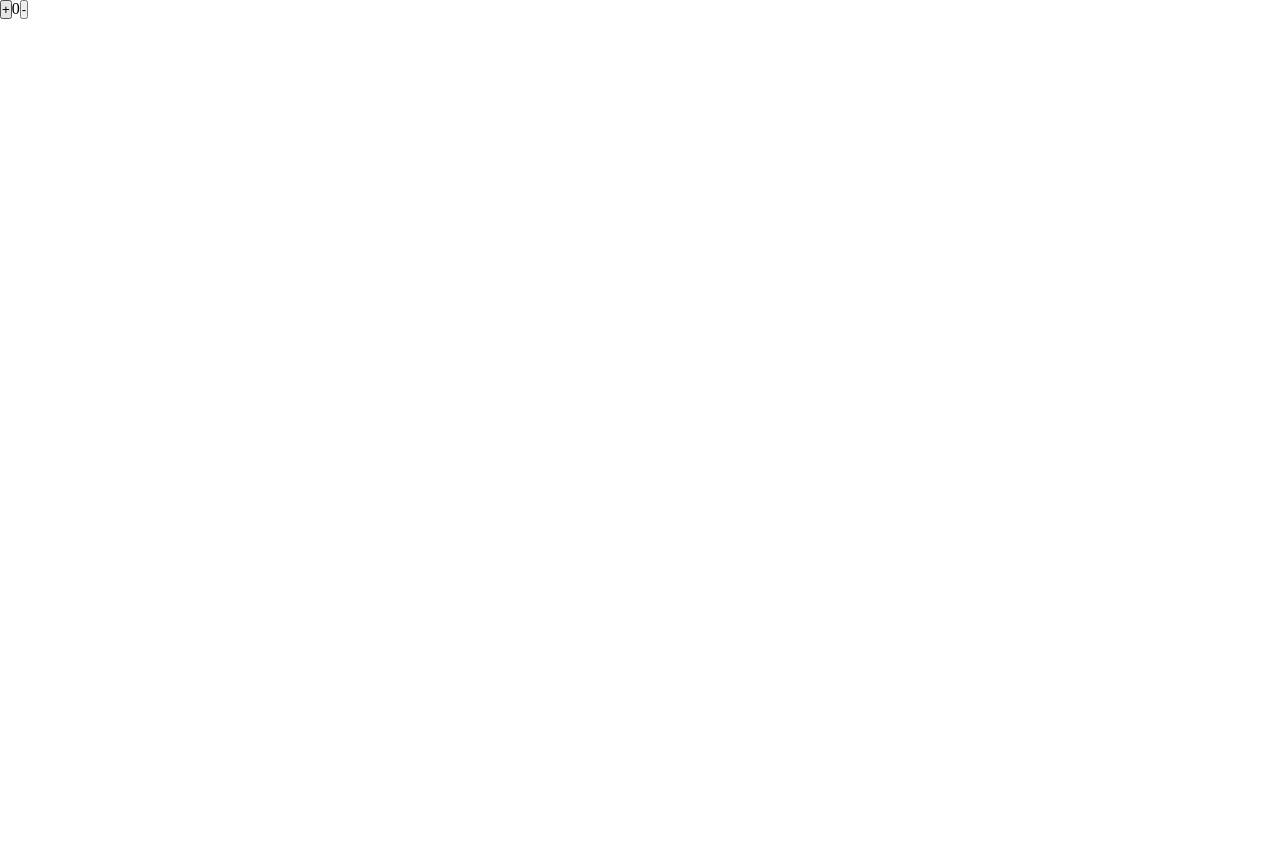
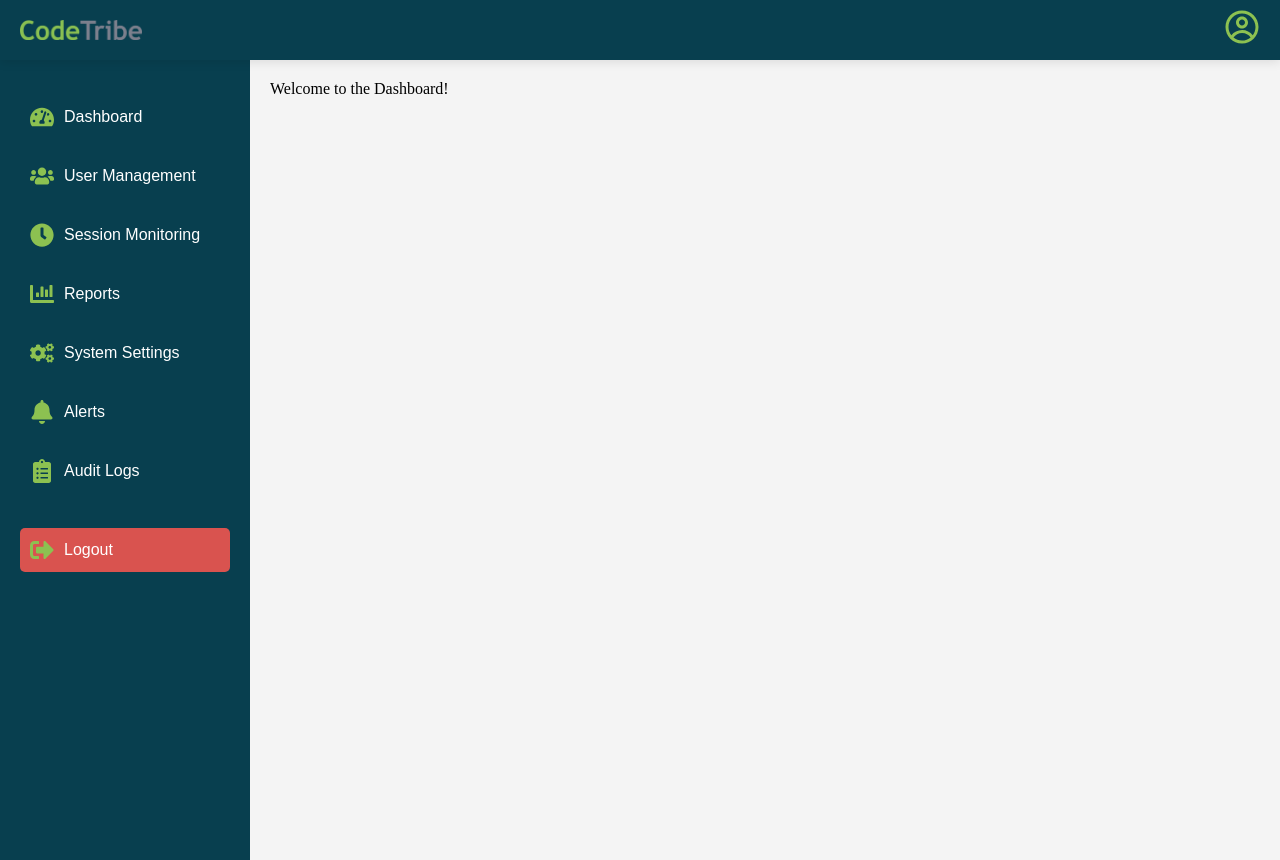
Before and after one commit to Soweto-CodeTribe/TimeManagementSystemAdmin, a React (Vite) app: page / in a window 1280 px wide. Before the commit the page ends 800 px from the top, so only its background shows below. Built offline with nearby package versions, Linux system fonts and the light colour scheme.

Commit message:
feat. i created the navbar

```diff
--- a/package.json
+++ b/package.json
@@ -13,6 +13,8 @@
     "@reduxjs/toolkit": "^2.5.1",
     "react": "^19.0.0",
     "react-dom": "^19.0.0",
+    "react-icons": "^5.5.0",
+    "react-modal": "^3.16.3",
     "react-redux": "^9.2.0",
     "redux-toolkit": "^1.1.2",
     "router-dom": "^3.0.1"
--- a/src/App.jsx
+++ b/src/App.jsx
@@ -1,16 +1,51 @@
-import './App.css'
-import Auth from './Components/auth'
-
+import React, { useState } from 'react';
+import './App.css';
+import Navbar from './Components/Navbar';
+import Sidebar from './Components/Sidebar';
+import Dashboard from './Components/Dashboard';
+import UserManagement from './Components/UserManagement';
+import Session from './Components/Session';
+import Reports from './Components/Reports';
+import SystemSettings from './Components/SystemSettings';
+import Alerts from './Components/Alerts';
+import AuditLogs from './Components/AuditLogs';
+import Logout from './Components/Logout';
 
 function App() {
+  const [activeScreen, setActiveScreen] = useState('Dashboard');
 
+  const renderScreen = () => {
+    switch (activeScreen) {
+      case 'Dashboard':
+        return <Dashboard />;
+      case 'UserManagement':
+        return <UserManagement />;
+      case 'Session':
+        return <Session />;
+      case 'Reports':
+        return <Reports />;
+      case 'SystemSettings':
+        return <SystemSettings />;
+      case 'Alerts':
+        return <Alerts />;
+      case 'AuditLogs':
+        return <AuditLogs />;
+      case 'Logout':
+        return <Logout />;
+      default:
+        return <Dashboard />;
+    }
+  };
 
   return (
-    <>
-    <Auth/>
-    </>
-  )
+    <div className="app-container">
+      <Navbar />
+      <Sidebar setActiveScreen={setActiveScreen} />
+      <div className="content">
+        {renderScreen()}
+      </div>
+    </div>
+  );
 }
 
-
-export default App
+export default App;
--- /dev/null
+++ b/src/Components/styling/Navbar.css
@@ -0,0 +1,36 @@
+.navbar {
+    position: fixed;
+    top: 0;
+    left: 0;
+    width: 100%;
+    height: 60px;
+    background-color: #083f4f;
+    color: white;
+    display: flex;
+    justify-content: space-between;
+    align-items: center;
+    padding: 0 20px;
+    font-size: 24px;
+    box-shadow: 0 2px 10px rgba(0, 0, 0, 0.1);
+    z-index: 1000;
+    border: "1px solid #000";
+    flex-shrink: 0;
+  }
+
+  /* Logo */
+.logo-container {
+    display: flex;
+    align-items: center;
+  }
+
+  .logo {
+    height: 20px;
+  }
+
+  /* Profile Icon */
+  .profile-icon {
+    cursor: pointer;
+  }
+  .profile-icon {
+    cursor: pointer;
+  }
```
Also changed, not shown: src/assets/CodeTribeImage.png (added), 1 other file (tests, documents, lock files or other folders).
